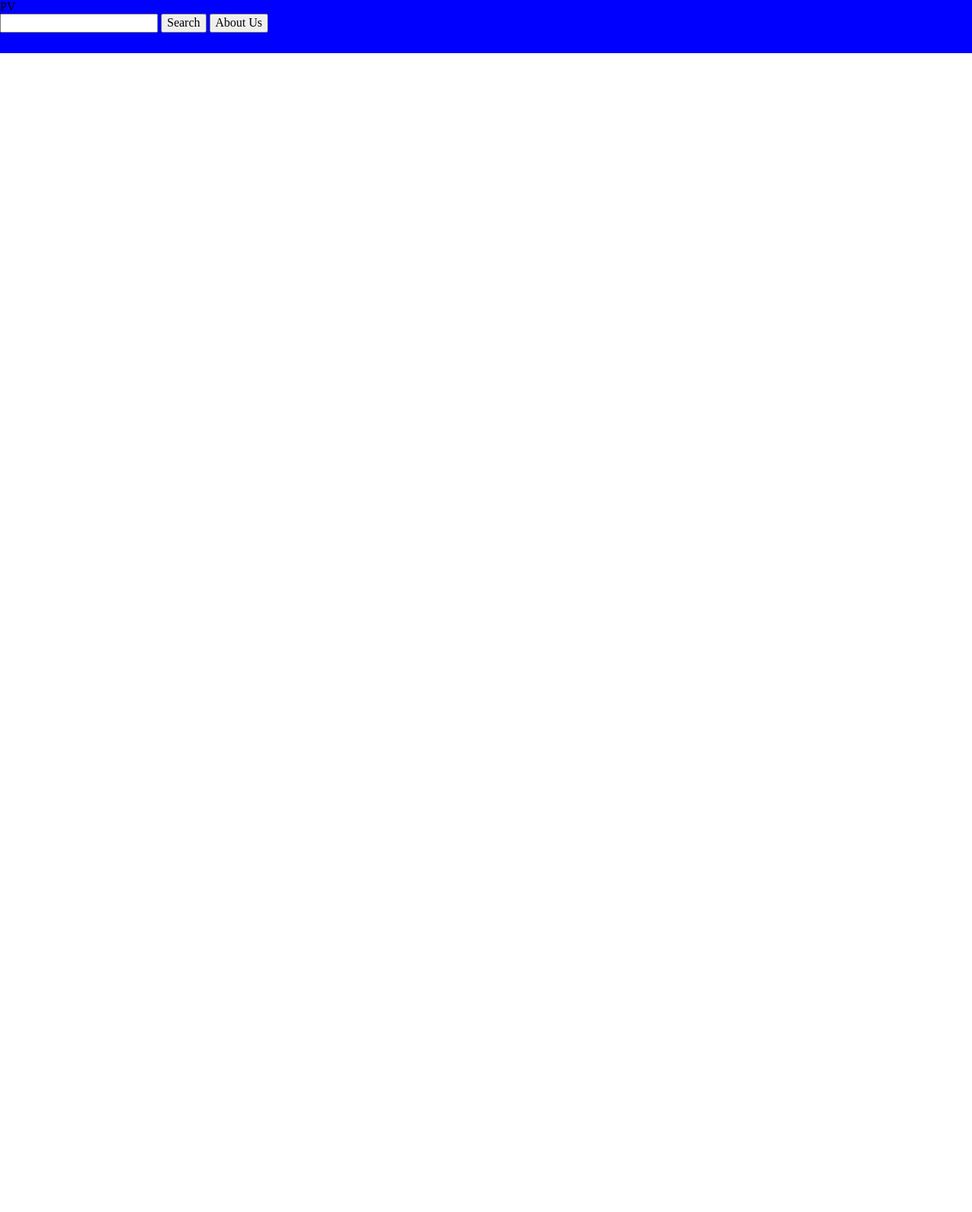
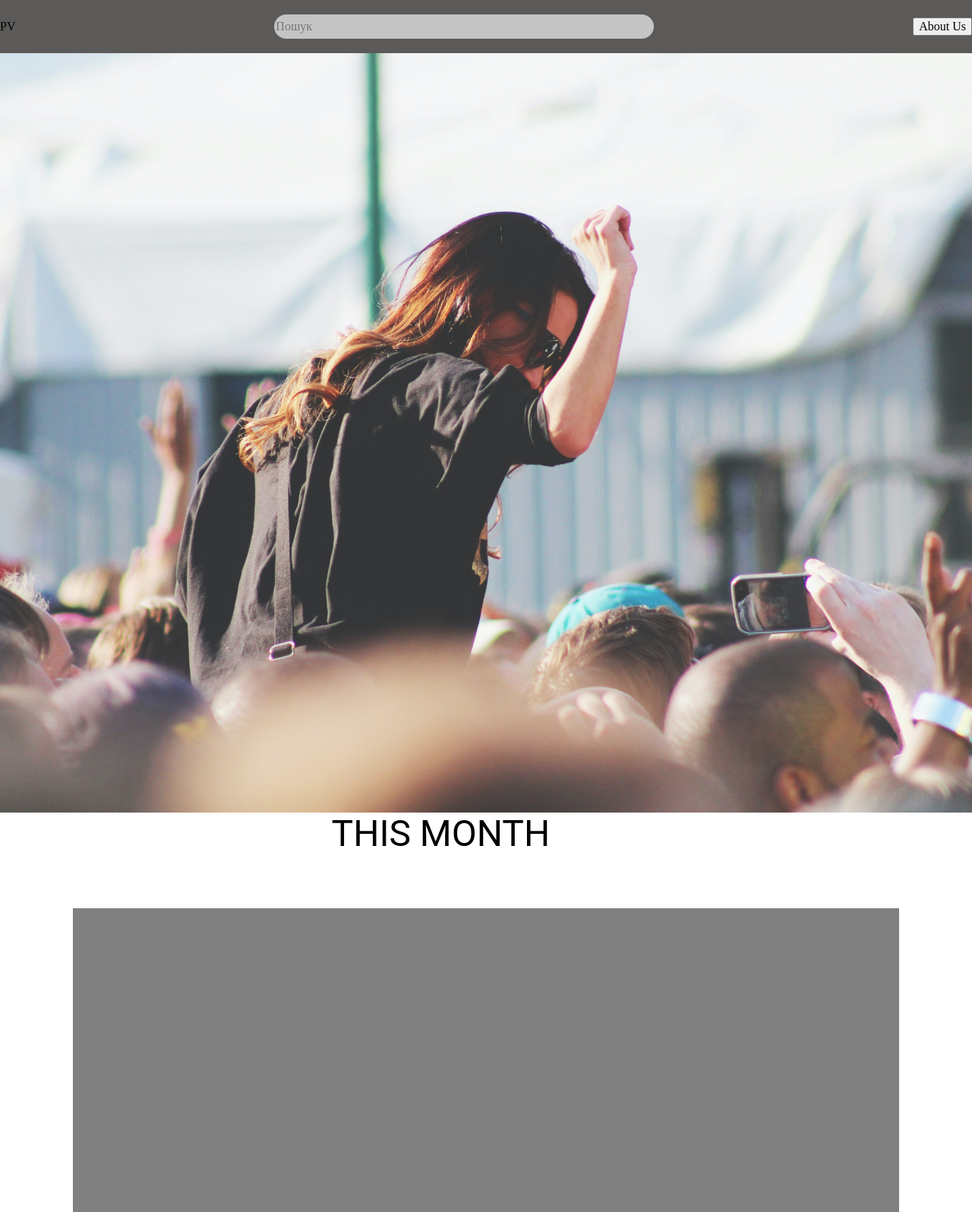
Before and after one commit to Murionochok/Project_Venus, a plain HTML site: page index.html in a window 1280 px wide. Shown: the whole page at 76% size. Before the commit the page ends 1000 px from the top, so only its background shows below. Drawn offline with Linux system fonts and the light colour scheme.

Commit message:
Додав ще більше тегів, почав робити шапку, слайдер і каталог фестивалів

```diff
--- a/index.html
+++ b/index.html
@@ -10,11 +10,12 @@
     <title>Festival project</title>
 </head>
 <body>
+
   <div class="header">
+    <div class="header-inner">
       <div class="header__logo header__logo_active">PV</div>
 
-        <input type="search" class="header__searchform">
-        <button class="header__searchform button">Search</button>
+        <input class="input" type="search" placeholder="Пошук">
 
       <button class="header__button-about-us">About Us</button>
     </div>
@@ -22,7 +23,7 @@
 
   <div class="content">
 
-    <div class="slider">
+    <div class="slider" id="width-slider">
       <div class="slider__photo"></div>
       <div class="slider__photo"></div>
       <div class="slider__photo"></div>
@@ -31,23 +32,26 @@
       <div class="slider__arrow-right"></div>
     </div>
 
-    <div class="festivals">
+    <div class="this-month-title box">THIS MONTH</div>
+
+   <div class="festivals box">
       <div class="festivals__window">
-        <div class="festivals__window_photo"></div>
         <div class="festivals__window_name"></div>
       </div>
       <div class="festivals__window">
-        <div class="festivals__window_photo"></div>
         <div class="festivals__window_name"></div>
       </div>
       <div class="festivals__window">
-        <div class="festivals__window_photo"></div>
+        <div class="festivals__window_name"></div>
+      </div>
+       <div class="festivals__window">
         <div class="festivals__window_name"></div>
       </div>
     </div>
-
   </div>
 
+
   <div class="footer"></div>
+
 </body>
 </html>
--- a/styles/index.css
+++ b/styles/index.css
@@ -6,5 +6,65 @@ body{
 .header{
 	width: 100%;
 	height: 7%;
-	background-color: blue;
+	background-color: #5c5a58;
+
 }
+
+
+.box{
+	width: 85%;
+	margin: 0 auto;
+}
+
+
+
+.this-month-title{
+	width: 407px;
+	height: 76px;
+	font-family: Roboto;
+	font-style: normal;
+	font-weight: normal;
+	font-size: 48px;
+	line-height: 56px;
+	color: #000000;
+	display: flex;
+	justify-content: flex-start;
+}
+
+.slider{
+	width: 100%;
+	height: 1000px;
+	background: url('../photos/joey-thompson-4zN_-PKsbWw-unsplash.jpg') no-repeat center / cover;
+}
+
+.festivals{
+	display: flex;
+	flex-direction: row;
+	justify-content: space-between;
+}
+
+.festivals__window{
+	width: 300px;
+	height: 400px;
+	background-color: grey;
+	margin-top: 50px;
+}
+
+.input{
+	border-radius: 22px;
+    border: none;
+    width: 500px;
+    padding-top: 7px;
+    padding-bottom: 7px;
+    font-family: inherit;
+    outline: none;
+    background-color: #C4C4C4;
+}
+
+.header-inner{
+	display: flex;
+	flex-direction: row;
+	justify-content: space-between;
+	align-items: center;
+	height: 100%;
+}
```
Also changed, not shown: about_us.html (+1 -1 lines), festivals.html (+8 -0 lines), photos/joey-thompson-4zN_-PKsbWw-unsplash.jpg (added).
